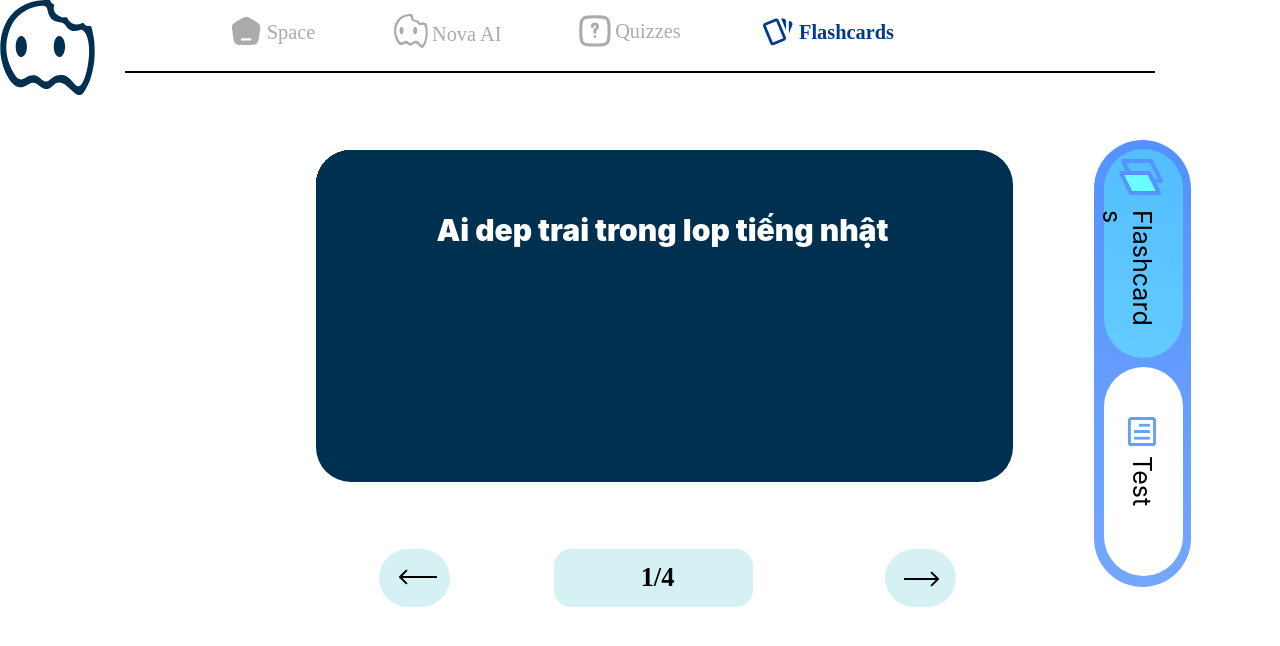
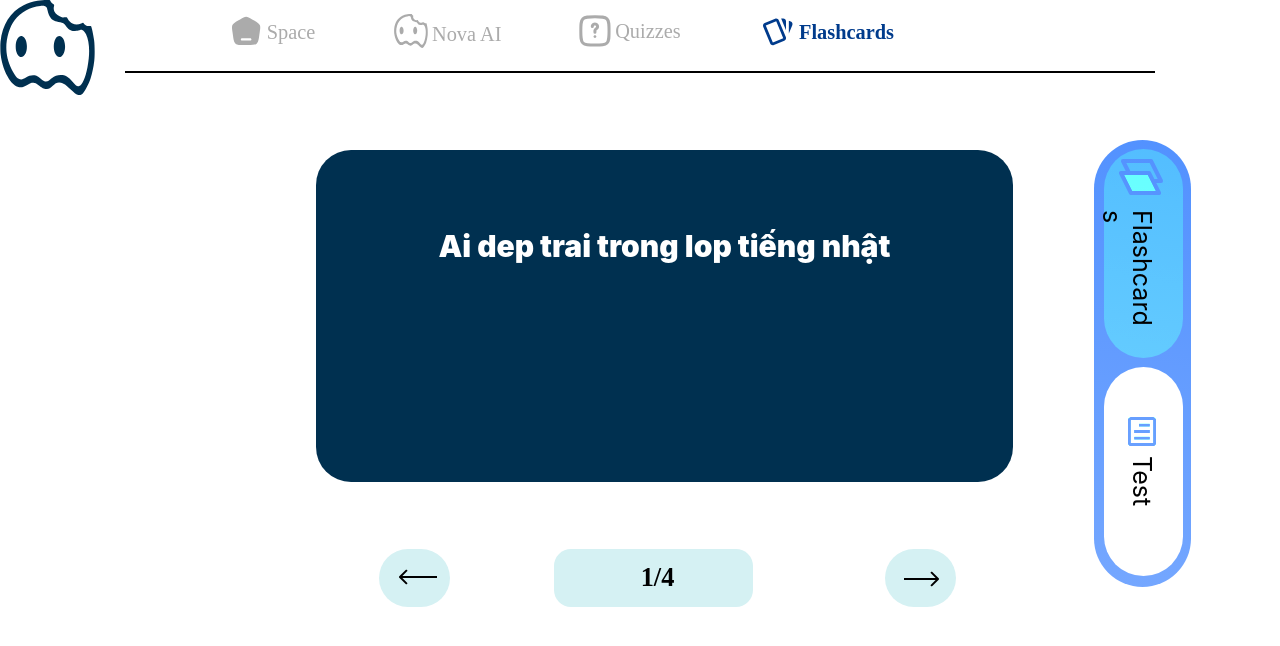
Before and after one commit to yuetl3mr/hackathon_twork, a plain HTML site: page part5/index05.html in a window 1280 px wide. Shown: the top 646 px of the page. Drawn offline with Linux system fonts and the light colour scheme.

Commit message:
edit questions in part 5

```diff
--- a/part5/index05.html
+++ b/part5/index05.html
@@ -27,15 +27,12 @@
                 </div>
         </div>
     <div class="Questions">
-        <div class="Rectangle207" style="width: 676px; height: 313px; left: 308px; top: 142px; position: absolute; background: #003050; border-radius: 35px"></div>
-        <div class="Rectangle208" style="width: 676px; height: 313px; left: 308px; top: 142px; position: absolute; background: #003050; border-radius: 35px"></div>
-        <div class="Rectangle209" style="width: 676px; height: 313px; left: 308px; top: 142px; position: absolute; background: #003050; border-radius: 35px"></div>
-        <div class="Rectangle210" style="width: 676px; height: 313px; left: 308px; top: 142px; position: absolute; background: #003050; border-radius: 35px"></div>
-        <div class="Rectangle211" style="width: 676px; height: 313px; left: 308px; top: 142px; position: absolute; background: #003050; border-radius: 35px"></div>
-        <div class="Rectangle212" style="width: 697px; height: 332px; left: 308px; top: 142px; position: absolute; background: #003050; border-radius: 35px;"></div>
-        <div class="Question" id="dynamicText" style="width: 679px; height: fit-content; left: 315px; top: 200px; position: absolute; color: white; font-size: 30px; font-family: Inter; font-weight: 1000; word-wrap: break-word; text-align: center; line-height: 1.5; overflow-wrap: break-word; cursor: pointer;  user-select: none; padding-bottom: 140px ">
+        <div class="Rectangle212" style="width: 697px; height: 332px; left: 308px; top: 142px; position: absolute; background: #003050; border-radius: 35px;display: flex;justify-content: center;align-items: center;">
+          <div class="Question" id="dynamicText" style="width: 690px; height: fit-content; left: 5px; top: 5px;color: white; font-size: 30px; font-family: Inter; font-weight: 1000; word-wrap: break-word; text-align: center; line-height: 1.5; overflow-wrap: break-word; cursor: pointer;  user-select: none; padding-bottom: 140px; overflow:hidden;">
             What is Cádasdasdsadasdas?ádasdasdasdasdasdasdasdasdasdasdasdasdasdsádasdasdasdas
+          </div>
         </div>
+
     </div>
     <div class="Answers" style="width: 701px; height: 400px; position: relative; top: 130px; left: 306px;">
         <div class="Rectangle209" style="width: 100%; height: 100%; position: absolute; background: #003050; border-radius: 35px"></div>
```
